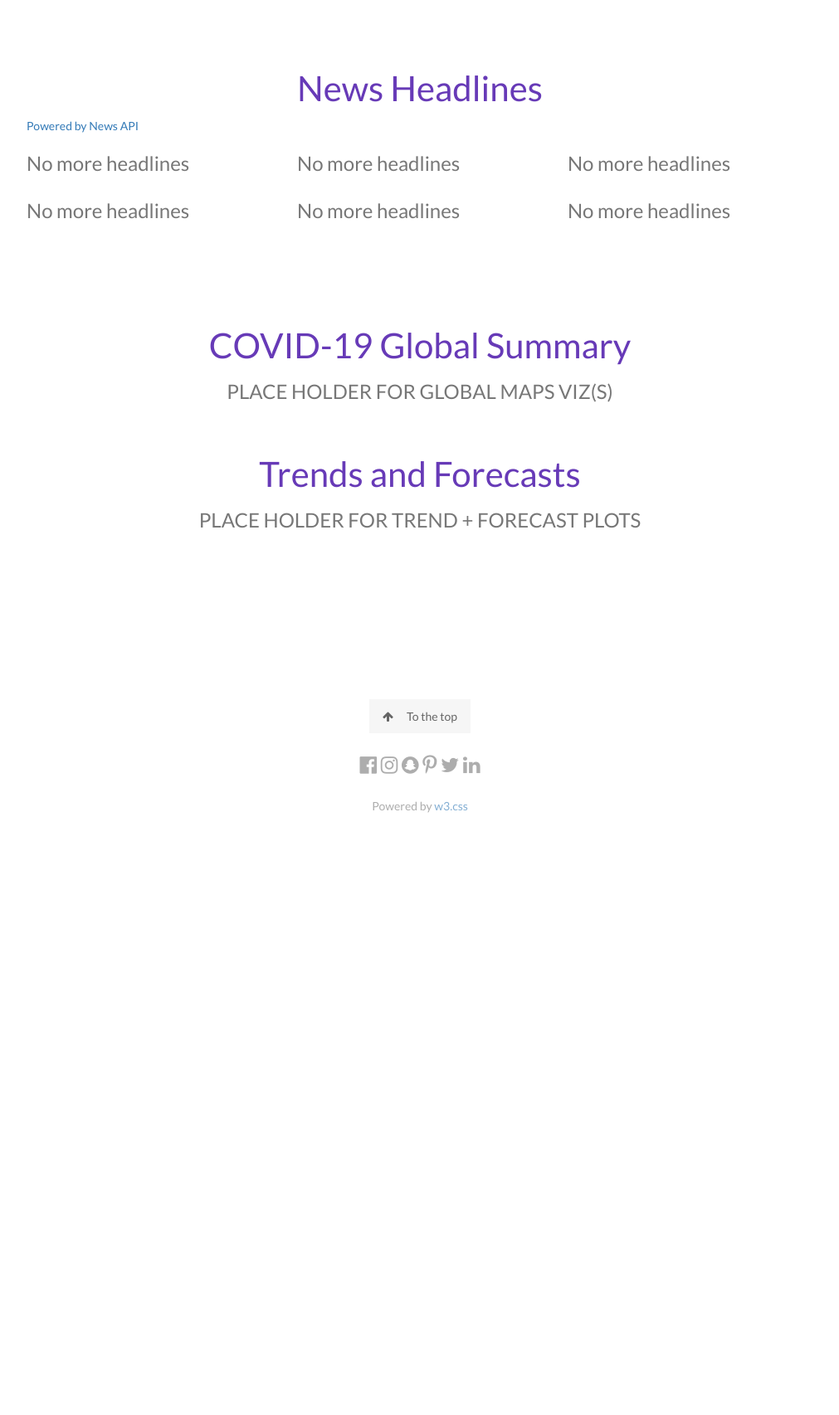
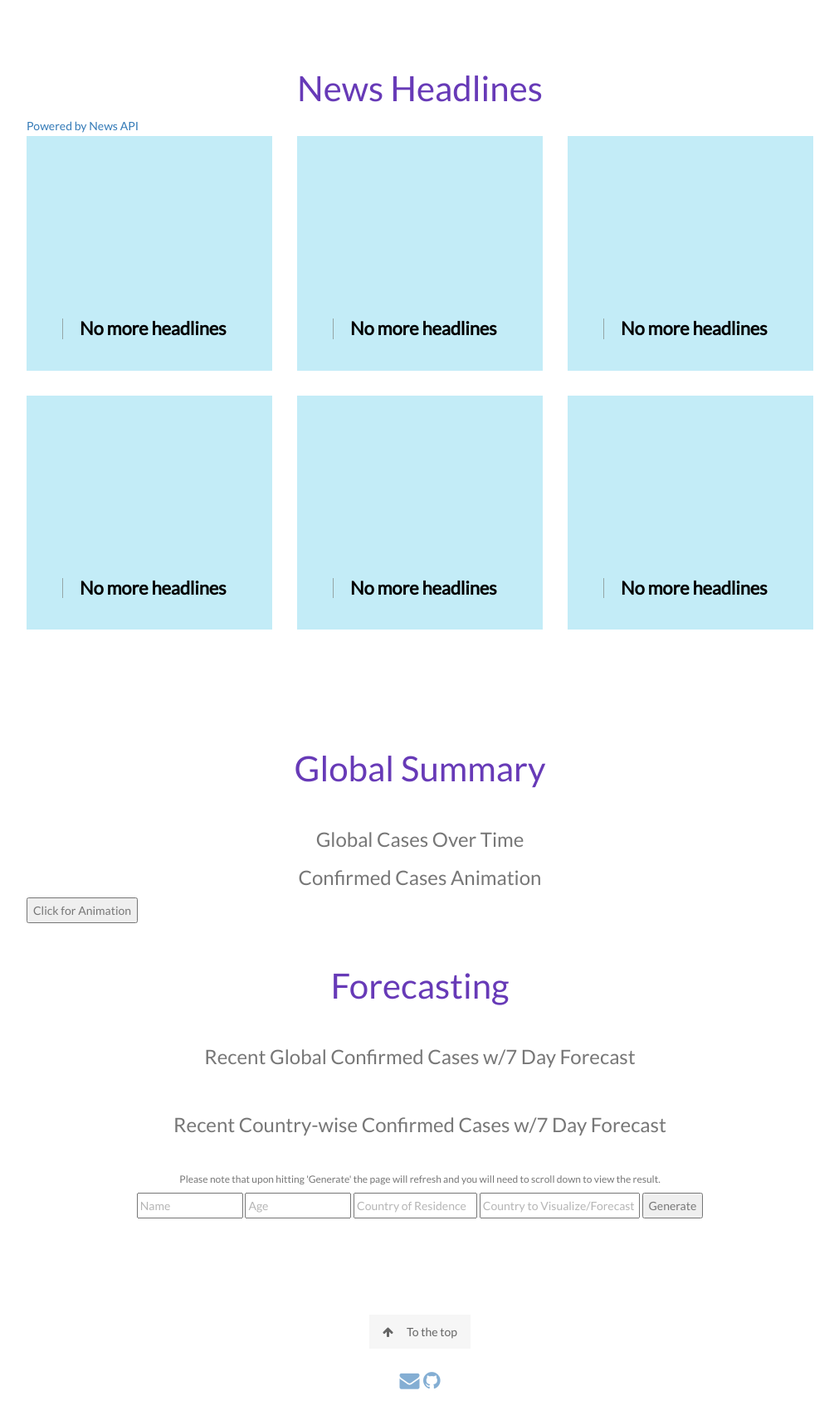
Before and after one commit to pspatel2/2020-msia423-patel-covid19-cases-forecast, a Flask app: template app/templates/index.html in a window 1280 px wide. Shown: the part 401-2107 px from the top of the page at 83% size, without its empty margins (134-1145 px from the left). Before the commit the page ends 1381 px from the top, so only its background shows below. Run offline with Flask 2, Linux system fonts and the light colour scheme; the template is opened without the code that fills it, so the values that code supplies are empty; parts of the project's set-up code (start-up, migrations or seed data) failed here and were passed over; some libraries are stand-ins or nearby versions.

Commit message:
uploading static images for webpage and css code for formatting news boxes

```diff
--- a/app.py
+++ b/app.py
@@ -1,23 +1,26 @@
 import traceback
 from flask import render_template, request, redirect, url_for
 import logging.config
-# from app.models import Tracks
 from flask import Flask
-from src.add_songs import Tracks
+import src.generate_forecast_plots as gfp
 from flask_sqlalchemy import SQLAlchemy
+import pickle
+from src.create_database import User_App_Inputs
+from datetime import datetime
+import plotly
+import os
 
 
 # Initialize the Flask application
-app = Flask(__name__, template_folder="app/templates")
+app = Flask("msia423-covid19-app", template_folder="app/templates", static_folder="app/static")
 
 # Configure flask app from flask_config.py
 app.config.from_pyfile('config/flaskconfig.py')
-
+app.config['SEND_FILE_MAX_AGE_DEFAULT'] = 0
 # Define LOGGING_CONFIG in flask_config.py - path to config file for setting
 # up the logger (e.g. config/logging/local.conf)
 logging.config.fileConfig(app.config["LOGGING_CONFIG"])
 logger = logging.getLogger(app.config["APP_NAME"])
-logger.debug('Test log')
 
 # Initialize the database
 db = SQLAlchemy(app)
@@ -26,41 +29,76 @@ db = SQLAlchemy(app)
 @app.route('/')
 def index():
     """Main view that lists songs in the database.
-
     Create view into index page that uses data queried from Track database and
     inserts it into the msiapp/templates/index.html template.
-
     Returns: rendered html template
-
     """
 
     try:
-        tracks = db.session.query(Tracks).limit(app.config["MAX_ROWS_SHOW"]).all()
         logger.debug("Index page accessed")
-        return render_template('index.html', tracks=tracks)
+        return render_template('index.html')
     except:
         traceback.print_exc()
-        logger.warning("Not able to display tracks, error page returned")
+        logger.warning("Not able to display index page error page returned")
         return render_template('error.html')
 
+def is_valid_country(country,country_list_file):
+    """
+    Checks to see if user input country is a valid country and if a forecast can be made for it
+    Args:
+        country (str): A country in the world
+
+    Returns:
+        valid (bool): Flag to determine if the a forecast plot can be generated for the input country
+    """
+    valid = False
+    country_list = pickle.load(open(country_list_file, "rb"))
+    if country.upper() in (name.upper() for name in country_list):
+        valid = True
+
+    return valid
 
 @app.route('/add', methods=['POST'])
 def add_entry():
-    """View that process a POST with new song input
+    """
+    """
+    # get some user info
+    name = str(request.form['name'])
+    age = str(request.form['age'])
+    residence = str(request.form['country_of_residence'])
+    # get user input for country of interest
+    country_input = str(request.form['country_input'])
 
-    :return: redirect to index page
-    """
+    #check validity of input
+    valid_input = is_valid_country(country_input,'countries.pkl')
 
     try:
-        track1 = Tracks(artist=request.form['artist'], album=request.form['album'], title=request.form['title'])
-        db.session.add(track1)
+        user_input = User_App_Inputs(date=datetime.now().date(),name=name, age=int(age), country_of_residence=residence,country_input=country_input)
+        db.session.add(user_input)
         db.session.commit()
-        logger.info("New song added: %s by %s", request.form['title'], request.form['artist'])
-        return redirect(url_for('index'))
-    except:
-        logger.warning("Not able to display tracks, error page returned")
+        logger.info("New user input added to database")
+    except TypeError:
+        logger.warning("There was an issue with these inputs. Please verify age was submitted as an integer value. Error page returned")
         return render_template('error.html')
 
+    #if not valid, return error page.
+    if valid_input == False:
+        logger.error("A forecast cannot be made for the input country, please try to verify spelling or try another country")
+        return render_template('error.html')
+    else:
+        logger.info("Valid country input, {}".format(country_input))
+        country_forecast_df = gfp.get_country_forecasted_data(country_input,app.config["SQLALCHEMY_DATABASE_URI"])
+        country_plot_df = gfp.get_recent_country_confirmed_data(country_input,app.config["SQLALCHEMY_DATABASE_URI"])
+        fig = gfp.generate_forecast_plot(country_forecast_df,country_plot_df)
+        fig.update_layout(title="Recent Confirmed Cases and Forecast for {}".format(country_input))
+        convToHtml = plotly.offline.plot(fig, include_plotlyjs=False, output_type='div')
+        htmlout = '<script src="https://cdn.plot.ly/plotly-latest.min.js"></script>' + "\n" + convToHtml
+        fname = "app/static/country_forecast.html"
+        with open(fname, 'w+') as f:
+            logger.info("Overwriting country plot")
+            f.write(htmlout)
+            f.close()
+        return render_template('index.html')
 
 if __name__ == '__main__':
     app.run(debug=app.config["DEBUG"], port=app.config["PORT"], host=app.config["HOST"])
--- /dev/null
+++ b/app/static/recent-news-boxes.css
@@ -0,0 +1,84 @@
+.recentNews {
+}
+.recentNews .news-title {
+    text-align:center;
+    padding-top:30px;
+    padding-bottom:30px;
+    font-family: 'nimbus-sans-condensed', sans-serif;
+    font-weight:bold;
+    color: rgb(240, 207, 255);
+}
+.recentNews .row {
+    display: flex;
+    flex-wrap: wrap;
+    justify-content: space-between;
+    margin-bottom: 30px;
+}
+.recentNews .ct-blog {
+    margin-bottom: 30px;
+}
+.ct-blog .inner {
+    background-color: rgb(195, 236, 247);
+    padding: 10px;
+    transition: all 0.2s ease-in-out 0s;
+    cursor: pointer;
+    height: 100%;
+}
+.ct-blog .inner:hover {
+    background-color: #e6e6e6;
+}
+.ct-blog .fauxcrop {
+    height: 180px;
+    overflow: hidden;
+}
+.ct-blog .fauxcrop img {
+    width: 100%;
+}
+.ct-blog-content {
+    display: table;
+    padding: 30px 0 28px;
+}
+.ct-blog-content .ct-blog-date {
+    border-right: 1px solid #95A5A6;
+    display: table-cell;
+    font-family: "Lato", sans-serif;
+    padding: 0px 18px 0px 15px;
+    text-align: center;
+}
+.ct-blog-content .ct-blog-date span {
+    font-size: 16px;
+    color: rgb(20, 117, 175);
+    font-weight: 700;
+    display: block;
+    line-height: 1;
+}
+.ct-blog-content .ct-blog-date strong {
+    font-size: 25px;
+    color: rgb(20, 117, 175);
+}
+.ct-blog-content .ct-blog-header {
+    color: #000;
+    display: table-cell;
+    font-size: 22px;
+    font-weight: 700;
+    letter-spacing: -0.2px;
+    line-height: 1.1;
+    padding: 0 20px;
+    vertical-align: top;
+}
+.btn-news {
+    color: #333;
+    font-size: 14px;
+    font-weight: bold;
+    padding-bottom: 30px;
+    text-align: center;
+}
+.btn-news.btn-contests a {
+    color: #fff;
+    font-family: 'nimbus-sans-condensed', sans-serif;
+    font-size: 24px;
+    transition: all 0.2s ease-in-out 0s;
+}
+.btn-news.btn-contests a:hover {
+    color: #000;
+}
--- a/app/templates/error.html
+++ b/app/templates/error.html
@@ -7,11 +7,11 @@
 
 <body>
     <h3>
-         <a href = "{{ url_for('index') }}">Penny Lane Music Recommender</a>
+         <a href = "{{ url_for('index') }}">COVID-19 Forecasting Dashboard</a>
     </h3>
 
     <div class="alert alert-danger" role="alert">
-  <p class="alert-link">We're sorry. There was a problem accessing the database. Please try back later. </p>
+  <p class="alert-link">We're sorry. There was a problem with your input country, please verify spelling (do not use acronyms) </p>
     </div>
 
 </body>
--- a/app/templates/index.html
+++ b/app/templates/index.html
@@ -7,9 +7,10 @@
 <link rel="stylesheet" href="https://fonts.googleapis.com/css?family=Lato">
 <link rel="stylesheet" href="https://cdnjs.cloudflare.com/ajax/libs/font-awesome/4.7.0/css/font-awesome.min.css">
 <link href="https://maxcdn.bootstrapcdn.com/bootstrap/3.3.7/css/bootstrap.min.css" rel="stylesheet">
-<link href="recent-news-boxes.css" rel="stylesheet">
+<link href="{{url_for("static", filename="recent-news-boxes.css")}}" rel="stylesheet">
 <script src="https://ajax.googleapis.com/ajax/libs/jquery/3.1.1/jquery.min.js"></script>
 <script src="https://maxcdn.bootstrapcdn.com/bootstrap/3.3.7/js/bootstrap.min.js"></script>
+<script src="https://cdn.plot.ly/plotly-latest.min.js"></script>
 <style>
 body,h1,h2,h3,h4,h5,h6 {font-family: "Lato", sans-serif;}
 body, html {
@@ -19,6 +20,10 @@ body, html {
 }
 h2 {
 font-size: 42px;
+}
+
+div.botpad {
+    padding: 10px;
 }
 
 /* Create a Parallax Effect */
@@ -31,23 +36,13 @@ font-size: 42px;
 
 /* First image (Logo. Full height) */
 .bgimg-1 {
-  background-image: url('../static/covid19.jpg');
+  background-image: url({{url_for("static", filename="covid19.jpg")}});
   min-height: 100%;
 }
 
-{#
-/* Second image (Portfolio) */
-.bgimg-2 {
-  background-image: url("../static/covidbanner.png");
-  min-height: 400px;
+form {
+  text-align: center;
 }
-
-/* Third image (Contact) */
-.bgimg-3 {
-  background-image: url("/w3images/parallax3.jpg");
-  min-height: 400px;
-}
-#}
 
 .w3-wide {letter-spacing: 10px;}
 .w3-hover-opacity {cursor: pointer;}
@@ -70,8 +65,8 @@ font-size: 42px;
     </a>
     <a href="#home" class="w3-bar-item w3-button"><i class="fa fa-home"></i>HOME</a>
     <a href="#news" class="w3-bar-item w3-button w3-hide-small"><i class="fa fa-newspaper-o"></i> HEADLINES</a>
-    <a href="#map" class="w3-bar-item w3-button w3-hide-small"><i class="fa fa-globe"></i> GLOBAL CASES MAP</a>
-    <a href="#forecast" class="w3-bar-item w3-button w3-hide-small"><i class="fa fa-line-chart"></i> FORECAST</a>
+    <a href="#map" class="w3-bar-item w3-button w3-hide-small"><i class="fa fa-globe"></i> GLOBAL SUMMARY</a>
+    <a href="#forecast" class="w3-bar-item w3-button w3-hide-small"><i class="fa fa-line-chart"></i> FORECASTING</a>
     <a href="#" class="w3-bar-item w3-button w3-hide-small w3-right w3-hover-red">
       <i class="fa fa-search"></i>
     </a>
@@ -196,7 +191,7 @@ jQuery.extend({
     </div>
   </div>
     <script>
-        var newsdata = $.getValues("news.txt");
+        var newsdata = $.getValues("{{url_for("static", filename="news.txt")}}");
         $("#newstitle1").html(newsdata[0]['title']);
         $("#urlImage1").html('<img src="' + newsdata[0]['urlToImage']+'" />');
         url1string = new String(newsdata[0]['url'])
@@ -265,34 +260,78 @@ jQuery.extend({
     </script>
 </section>
 
+<script src="https://ajax.googleapis.com/ajax/libs/jquery/3.1.1/jquery.min.js"></script>
+    <script>
+    $(function(){
+      $("#globaltrend").load("{{url_for("static", filename="global_cases_time.html")}}");
+    });
+    </script>
+
+<script src="https://ajax.googleapis.com/ajax/libs/jquery/3.1.1/jquery.min.js"></script>
+    <script>
+    $(function(){
+      $("#globalanimation").load("{{url_for("static", filename="global_animation.html")}}");
+    });
+    </script>
+
+
 <!-- Container (Global Map Section) -->
-<div class="w3-content w3-container w3-padding-32" id="map">
-  <h2 class="w3-center w3-text-deep-purple">COVID-19 Global Summary</h2>
-    <h3 class="w3-center">PLACE HOLDER FOR GLOBAL MAPS VIZ(S)</h3>
+<div class="w3-content w3-container" id="map">
+  <h2 class="w3-center w3-text-deep-purple">Global Summary</h2>
+    <div class="botpad"></div>
+    <h3 class="w3-center">Global Cases Over Time</h3>
+        <div id="globaltrend"></div>
+    <h3 class="w3-center">Confirmed Cases Animation</h3>
+        <div id="globalanimation"></div>
+        <button id="myButton" class="float-left submit-button" >Click for Animation</button>
+        <script type="text/javascript">
+            document.getElementById("myButton").onclick = function () {
+                location.href = "{{url_for("static", filename="global_animation.html")}}";
+            };
+        </script>
+</div>
 
+<script src="https://ajax.googleapis.com/ajax/libs/jquery/3.1.1/jquery.min.js"></script>
+    <script>
+    $(function(){
+      $("#globalforecast").load("{{url_for("static", filename="global_cases_forecast.html")}}");
+    });
+    </script>
+
+<script src="https://ajax.googleapis.com/ajax/libs/jquery/3.1.1/jquery.min.js"></script>
+    <script>
+    $(function(){
+      $("#countryforecast").load("{{url_for("static", filename="country_forecast.html")}}");
+    });
+    </script>
 
 <!-- Container (Forecasting Section) -->
 <div class="w3-content w3-container w3-padding-32" id="forecast">
-  <h2 class="w3-center w3-text-deep-purple">Trends and Forecasts</h2>
-    <h3 class="w3-center">PLACE HOLDER FOR TREND + FORECAST PLOTS</h3>
-
+  <h2 class="w3-center w3-text-deep-purple">Forecasting</h2>
+    <div class="botpad"></div>
+    <h3 class="w3-center">Recent Global Confirmed Cases w/7 Day Forecast</h3>
+        <div id="globalforecast"></div>
+    &nbsp;&nbsp;
+    <h3 class="w3-center">Recent Country-wise Confirmed Cases w/7 Day Forecast</h3>
+        &nbsp;&nbsp;
+        <h6 class="w3-center">Please note that upon hitting 'Generate' the page will refresh and you will need to scroll down to view the result.</h6>
+        <form action="{{ url_for('add_entry') }}" method=post class=add-entry>
+          <dl>
+            <input type=text size=15 name= name placeholder="Name">
+            <input type=text size=15 name= age placeholder="Age">
+            <input type=text size=18 name= country_of_residence  placeholder="Country of Residence">
+            <input type=text size=24 name= country_input placeholder="Country to Visualize/Forecast">
+            <input type=submit value=Generate>
+          </dl>
+        </form>
+        <div id="countryforecast"></div>
 </div>
-
-  <div class="w3-row w3-padding-32 w3-section">
-    <div class="w3-col m4 w3-container">
-  </div>
-</div>
-
 <!-- Footer -->
 <footer class="w3-center w3-padding-64 w3-opacity w3-hover-opacity-off">
   <a href="#home" class="w3-button w3-light-grey"><i class="fa fa-arrow-up w3-margin-right"></i>To the top</a>
   <div class="w3-xlarge w3-section">
-    <i class="fa fa-facebook-official w3-hover-opacity"></i>
-    <i class="fa fa-instagram w3-hover-opacity"></i>
-    <i class="fa fa-snapchat w3-hover-opacity"></i>
-    <i class="fa fa-pinterest-p w3-hover-opacity"></i>
-    <i class="fa fa-twitter w3-hover-opacity"></i>
-    <i class="fa fa-linkedin w3-hover-opacity"></i>
+    <a href="mailto:parthpatel2020@u.northwestern.edu"><i class="fa fa-envelope w3-hover-opacity"></i></a>
+    <a href="https://github.com/pspatel2"><i class="fa fa-github  w3-hover-opacity"></i></a>
   </div>
   <p>Powered by <a href="https://www.w3schools.com/w3css/default.asp" title="W3.CSS" target="_blank" class="w3-hover-text-green">w3.css</a></p>
 </footer>
```
Also changed, not shown: app/static/basic.css (deleted, +0 -8 lines), config/flaskconfig.py (+19 -3 lines), requirements.txt (+9 -0 lines), README.md, app/static/covid19.jpg (added), app/static/covidbanner.png (added), 7 other files.
